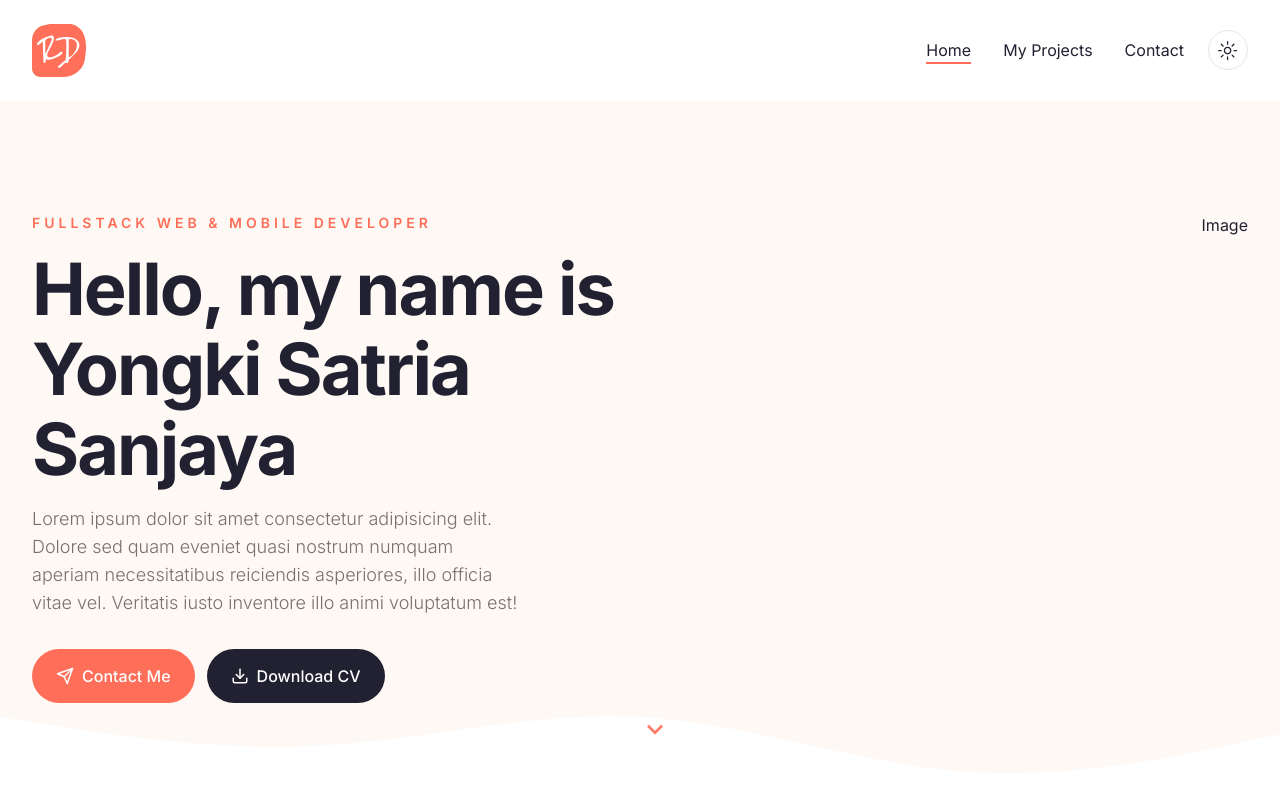
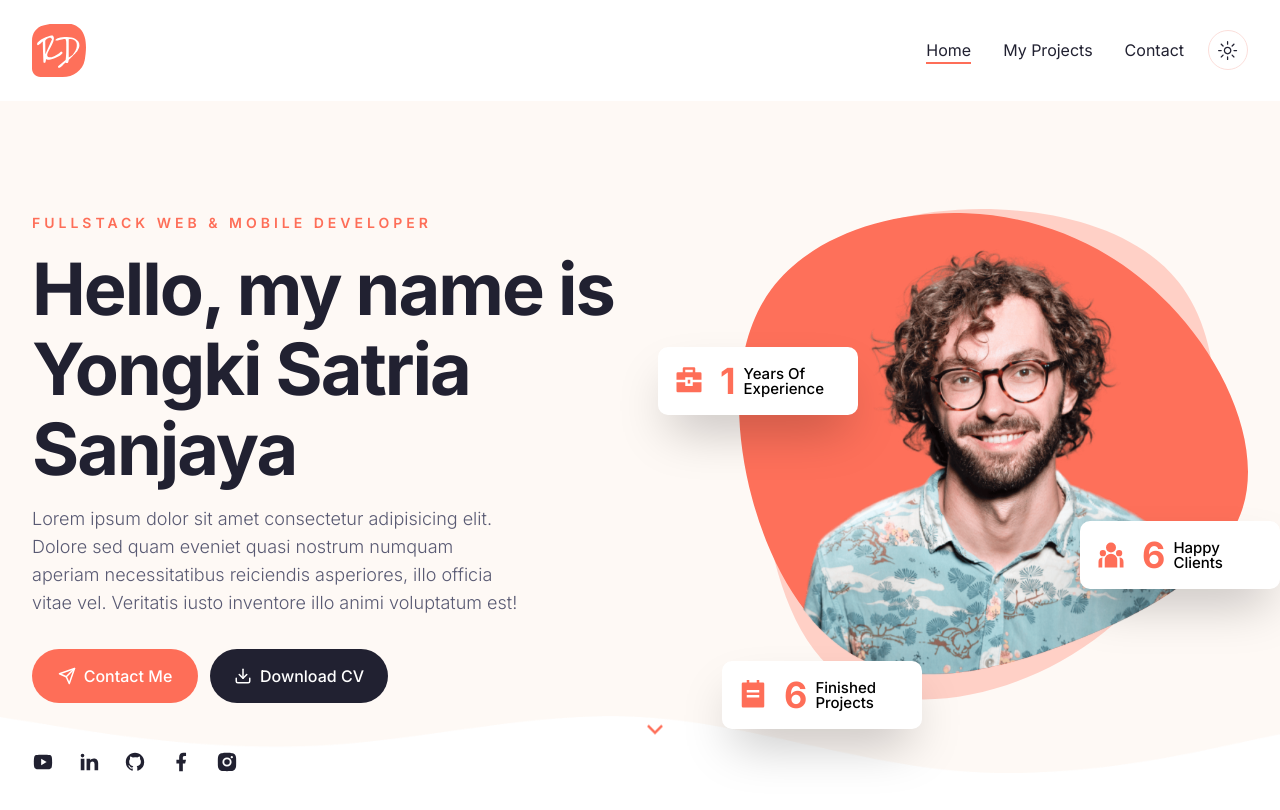
Before and after one commit to yongkisatrias/yongki-portfolio, a Next.js app: page / in a window 1280 px wide. Shown: the top 810 px of the page. Built offline with nearby package versions, Linux system fonts and the light colour scheme.

Commit message:
[UPDATE] Update CSS Variables

```diff
--- a/app/globals.css
+++ b/app/globals.css
@@ -17,37 +17,38 @@
       --secondary-foreground: 300 0% 100%;
       --tertiary: 27 82% 98%;
       --muted: 60 4.8% 95.9%;
-      --muted-foreground: 25 5.3% 44.7%;
-      --accent: 60 4.8% 95.9%;
+      --muted-foreground: 237 13% 40%;
+      --accent: 237 9% 96%;
       --accent-foreground: 24 9.8% 10%;
       --destructive: 0 84.2% 60.2%;
       --destructive-foreground: 60 9.1% 97.8%;
-      --border: 20 5.9% 90%;
-      --input: 20 5.9% 90%;
-      --ring: 24.6 95% 53.1%;
+      --border: 8 82% 92%;
+      --input: 8 82% 92%;
+      --ring: 9 99% 67%;
       --radius: 0.5rem;
     }
 
     .dark {
-      --background: 20 14.3% 4.1%;
+      --background: 237 22% 20%;
       --foreground: 60 9.1% 97.8%;
-      --card: 20 14.3% 4.1%;
-      --card-foreground: 60 9.1% 97.8%;
+      --card: 240 19% 16%;
+      --card-foreground: 300 0% 100%;
       --popover: 20 14.3% 4.1%;
       --popover-foreground: 60 9.1% 97.8%;
-      --primary: 20.5 90.2% 48.2%;
-      --primary-foreground: 60 9.1% 97.8%;
-      --secondary: 12 6.5% 15.1%;
-      --secondary-foreground: 60 9.1% 97.8%;
+      --primary: 8 99% 67%;
+      --primary-foreground: 300 0% 100%;
+      --secondary: 240 19% 16%;
+      --secondary-foreground: 300 0% 100%;
+      --tertiary: 237 22% 20%;
       --muted: 12 6.5% 15.1%;
-      --muted-foreground: 24 5.4% 63.9%;
-      --accent: 12 6.5% 15.1%;
-      --accent-foreground: 60 9.1% 97.8%;
+      --muted-foreground: 237 13% 63%;
+      --accent: 240 19% 16%;
+      --accent-foreground: 300 0% 100%;
       --destructive: 0 72.2% 50.6%;
       --destructive-foreground: 60 9.1% 97.8%;
-      --border: 12 6.5% 15.1%;
-      --input: 12 6.5% 15.1%;
-      --ring: 20.5 90.2% 48.2%;
+      --border: 237 22% 23%;
+      --input: 237 22% 23%;
+      --ring: 8 99% 67%;
     }
   }
 }
@@ -68,3 +69,7 @@
 .subtitle {
   @apply text-muted-foreground text-lg mb-8 font-light;
 }
+
+.badge {
+  @apply z-10 w-[200px] h-[68px] bg-white dark:backdrop-blur-[44px] shadow-2xl p-4 rounded-[10px] flex items-center gap-x-4;
+}
--- a/components/Badge.jsx
+++ b/components/Badge.jsx
@@ -1,7 +1,27 @@
-import React from "react";
+"use client";
+import CountUp from "react-countup";
 
-const Badge = () => {
-  return <div>Badge</div>;
+const Badge = ({
+  containerStyles,
+  icon,
+  endCountNum,
+  endCountText,
+  badgeText,
+}) => {
+  return (
+    <div className={`badge ${containerStyles}`}>
+      <div className="text-3xl text-primary">{icon}</div>
+      <div className="flex items-center gap-x-2">
+        <div className="text-4xl leading-none font-bold text-primary">
+          <CountUp end={endCountNum} delay={1} duration={4} />
+          {endCountText}
+        </div>
+        <div className="max-w-[70px] leading-none text-[15px] font-medium text-black">
+          {badgeText}
+        </div>
+      </div>
+    </div>
+  );
 };
 
 export default Badge;
--- a/components/DevImg.jsx
+++ b/components/DevImg.jsx
@@ -1,7 +1,11 @@
-import React from "react";
+import Image from "next/image";
 
-const DevImg = () => {
-  return <div>DevImg</div>;
+const DevImg = ({ containerStyles, imgSrc }) => {
+  return (
+    <div className={`${containerStyles}`}>
+      <Image src={imgSrc} fill priority alt="photo_dev" />
+    </div>
+  );
 };
 
 export default DevImg;
--- a/components/Hero.jsx
+++ b/components/Hero.jsx
@@ -42,9 +42,43 @@
                 <Download size={18} /> Download CV
               </Button>
             </div>
+            {/* Socials */}
+            <Socials
+              containerStyles="flex gap-x-6 mx-auto xl:mx-0"
+              IconsStyles="text-foreground text-[22px] hover:text-primary transition-all"
+            />
           </div>
           {/* Image */}
-          <div className="hidden xl:flex relative">Image</div>
+          <div className="hidden xl:flex relative">
+            {/* Badge 1 */}
+            <Badge
+              containerStyles="absolute top-[24%] -left-[5rem]"
+              icon={<RiBriefcase4Fill />}
+              endCountNum={1}
+              badgeText="Years Of Experience"
+            />
+            {/* Badge 2 */}
+            <Badge
+              containerStyles="absolute top-[80%] -left-[1rem]"
+              icon={<RiTodoFill />}
+              endCountNum={6}
+              endCountText=""
+              badgeText="Finished Projects"
+            />
+            {/* Badge 3 */}
+            <Badge
+              containerStyles="absolute top-[55%] -right-8"
+              icon={<RiTeamFill />}
+              endCountNum={6}
+              endCountText=""
+              badgeText="Happy Clients"
+            />
+            <div className="bg-hero_shape2_light dark:bg-hero_shape2_dark w-[500px] h-[500px] bg-no-repeat absolute -top-1 -right-2"></div>
+            <DevImg
+              containerStyles="bg-hero_shape w-[510px] h-[462px] bg-no-repeat relative bg-bottom"
+              imgSrc="/hero/developer.png"
+            />
+          </div>
         </div>
         {/* Icon */}
         <div className="hidden md:flex absolute left-2/4 bottom-44 xl:bottom-12 animate-bounce">
--- a/components/Socials.jsx
+++ b/components/Socials.jsx
@@ -1,7 +1,50 @@
-import React from "react";
+"use client";
 
-const Socials = () => {
-  return <div>Socials</div>;
+import {
+  RiYoutubeFill,
+  RiLinkedinFill,
+  RiGithubFill,
+  RiFacebookFill,
+  RiInstagramFill,
+} from "react-icons/ri";
+
+import Link from "next/link";
+
+const icons = [
+  {
+    path: "/",
+    name: <RiYoutubeFill />,
+  },
+  {
+    path: "/",
+    name: <RiLinkedinFill />,
+  },
+  {
+    path: "/",
+    name: <RiGithubFill />,
+  },
+  {
+    path: "/",
+    name: <RiFacebookFill />,
+  },
+  {
+    path: "/",
+    name: <RiInstagramFill />,
+  },
+];
+
+const Socials = ({ containerStyles, IconsStyles }) => {
+  return (
+    <div className={`${containerStyles}`}>
+      {icons.map((icon, index) => {
+        return (
+          <Link href={icon.path} key={index}>
+            <div className={`${IconsStyles}`}>{icon.name}</div>
+          </Link>
+        );
+      })}
+    </div>
+  );
 };
 
 export default Socials;
--- a/components/ui/button.jsx
+++ b/components/ui/button.jsx
@@ -20,7 +20,7 @@
         link: "text-primary underline-offset-4 hover:underline",
       },
       size: {
-        default: "h-[54px] px-6 py-2",
+        default: "h-[54px] px-6 py-2 min-w-[166px]",
         sm: "h-9 rounded-md px-3",
         lg: "h-11 rounded-md px-8",
         icon: "h-10 w-10",
--- a/tailwind.config.js
+++ b/tailwind.config.js
@@ -30,6 +30,9 @@
         secondary: {
           DEFAULT: "hsl(var(--secondary))",
           foreground: "hsl(var(--secondary-foreground))",
+        },
+        tertiary: {
+          DEFAULT: "hsl(var(--tertiary))",
         },
         destructive: {
           DEFAULT: "hsl(var(--destructive))",
@@ -73,6 +76,9 @@
       },
       backgroundImage: {
         hero: "url(/hero/hero-bg.png)",
+        hero_shape: "url(/hero/shape-1.svg)",
+        hero_shape2_light: "url(/hero/shape-2-light.svg)",
+        hero_shape2_dark: "url(/hero/shape-2-dark.svg)",
       },
     },
   },
```
